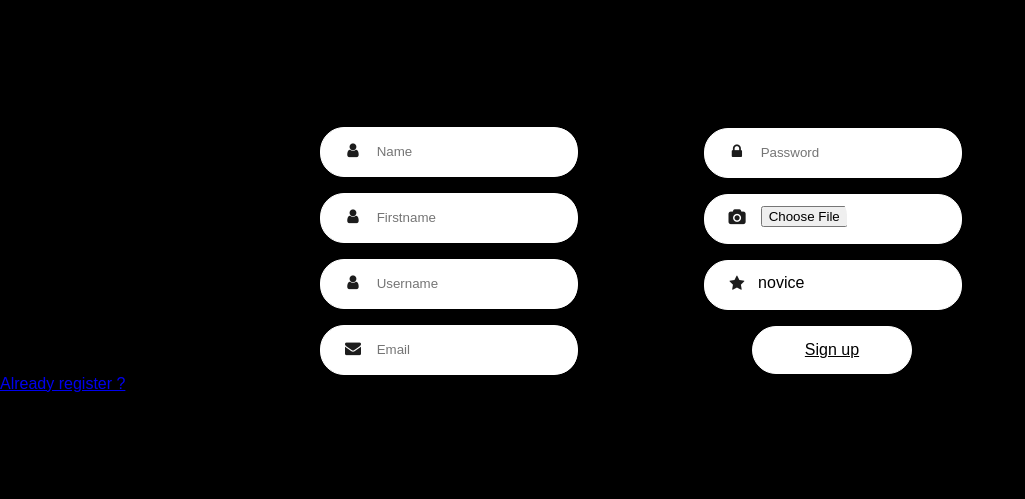
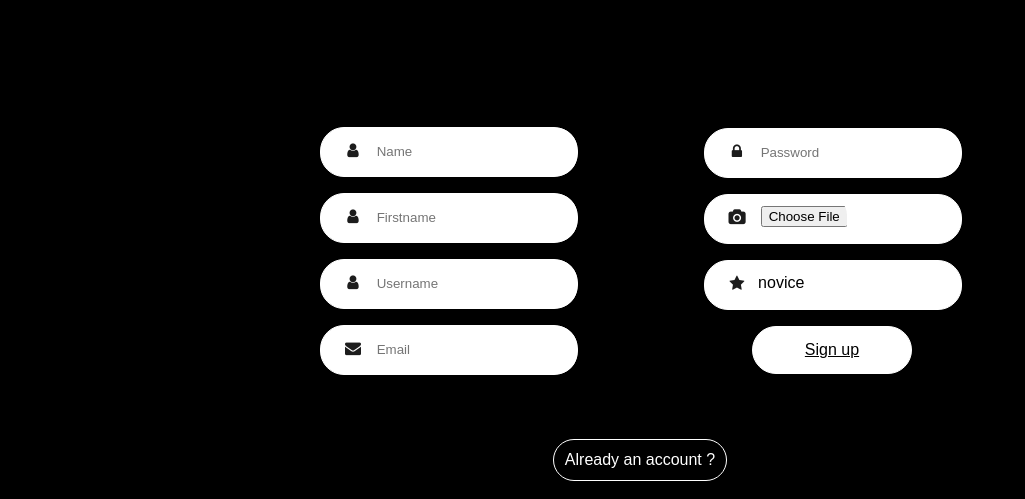
Before and after one commit to Mino1289/BeerAdvisor, a PHP site: page /register.php in a window 1280 px wide. Shown: the part 301-800 px from the top of the page, without its empty margins (0-1025 px from the left). Run offline with PHP 8.4, Linux system fonts and the light colour scheme; data comes from the database, SQL or seed files in the repository; style sheets or scripts are compiled from the project's sources.

Commit message:
Fix some scss and bug on redirections

```diff
--- a/css/register.scss
+++ b/css/register.scss
@@ -208,3 +208,37 @@ form
     flex-direction: column;
     justify-content: center;
 }
+
+#already_an_account_box
+{
+    margin-top: 4em;
+    display: flex;
+    color: white;
+    text-decoration: none;
+    justify-content: center;
+    width: 100%;
+}
+
+#already_an_account_button
+{
+    text-decoration: none;
+    background-color: black;
+    color: white;
+    border-radius: 1.5em;
+    border: 1px solid white;
+    padding: .7em;
+    font-size: 1em;
+    transition: .5s;
+}
+
+#already_an_account_button:hover
+{
+    text-decoration: underline;
+    background-color: black;
+    color: white;
+    border-radius: 1.5em;
+    border: 1px solid black;
+    padding: .7em;
+    font-size: 1.1em;
+    transition: .5s;
+}
--- a/register.php
+++ b/register.php
@@ -179,6 +179,10 @@
             <?php echo $validation;?>
 
         </form>
-        <a href="login.php"> Already register ? </a>
+
+        <div id='already_an_account_box'>
+            <a href="login.php" id='already_an_account_button'>Already an account ?</a>
+        </div>
+
     </body>
 </html>
```
